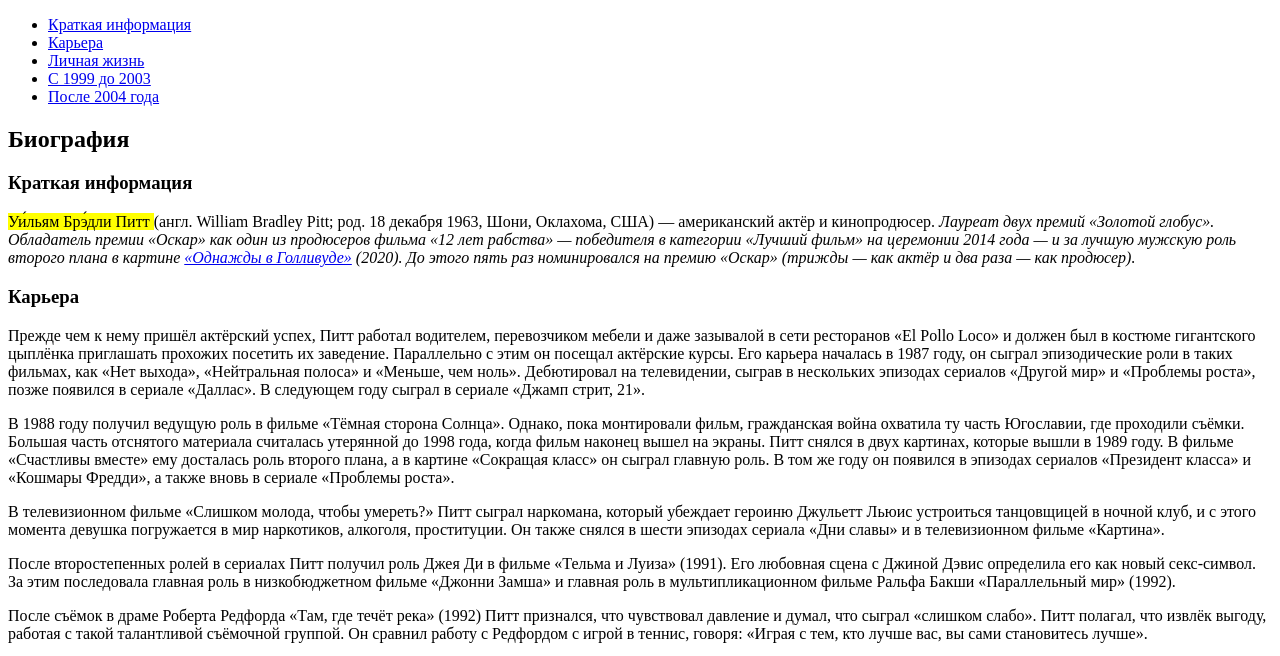
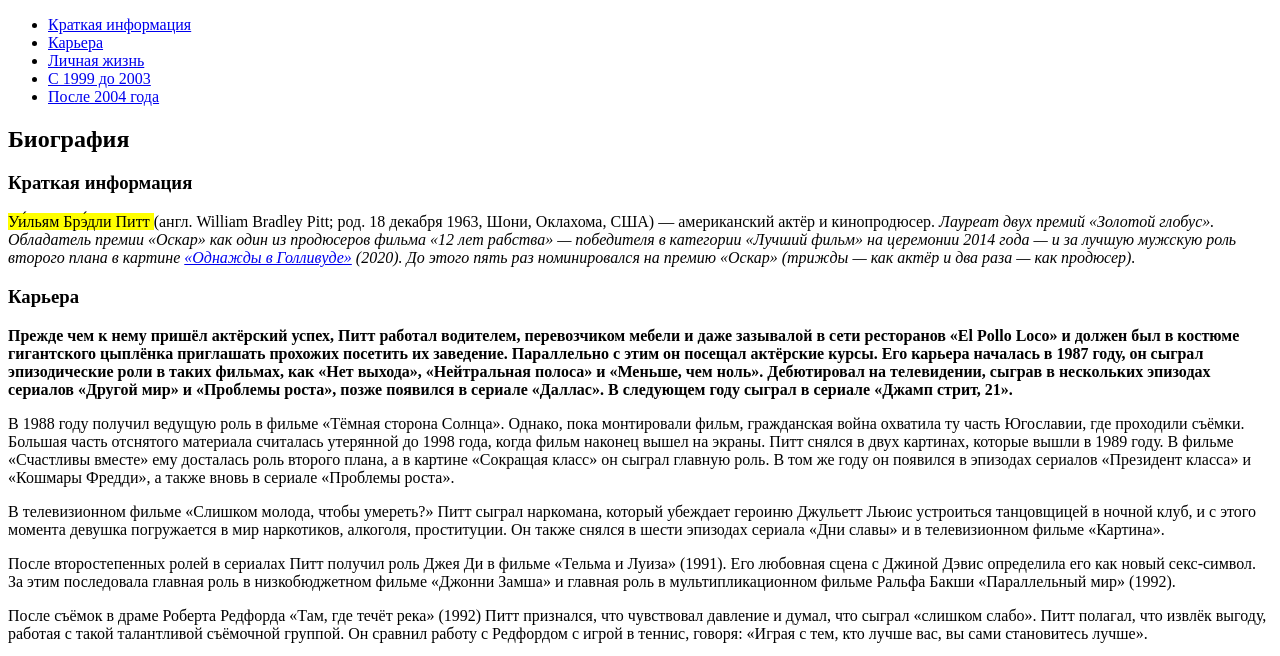
Before and after one commit to Karinaleis/htmlcss_lesson_2, a plain HTML site: page actors/brad.html in a window 1280 px wide. Shown: the part 105-761 px from the top of the page. Drawn offline with Linux system fonts and the light colour scheme.

Commit message:
Update brad.html

```diff
--- a/actors/brad.html
+++ b/actors/brad.html
@@ -33,12 +33,12 @@
         <div id="Career">
             <h3>Карьера</h3>
             <p>
-                Прежде чем к нему пришёл актёрский успех, Питт работал водителем, перевозчиком мебели и даже зазывалой
+               <b> Прежде чем к нему пришёл актёрский успех, Питт работал водителем, перевозчиком мебели и даже зазывалой
                 в сети ресторанов «El Pollo Loco» и должен был в костюме гигантского цыплёнка приглашать прохожих посетить
                 их заведение. Параллельно с этим он посещал актёрские курсы. Его карьера началась в 1987 году, он сыграл
                 эпизодические роли в таких фильмах, как «Нет выхода», «Нейтральная полоса» и «Меньше, чем ноль».
                 Дебютировал на телевидении, сыграв в нескольких эпизодах сериалов «Другой мир» и «Проблемы роста»,
-                позже появился в сериале «Даллас». В следующем году сыграл в сериале «Джамп стрит, 21».
+                позже появился в сериале «Даллас». В следующем году сыграл в сериале «Джамп стрит, 21».</b>
             </p>
             <p>
                 В 1988 году получил ведущую роль в фильме «Тёмная сторона Солнца». Однако, пока монтировали фильм, гражданская война
```
